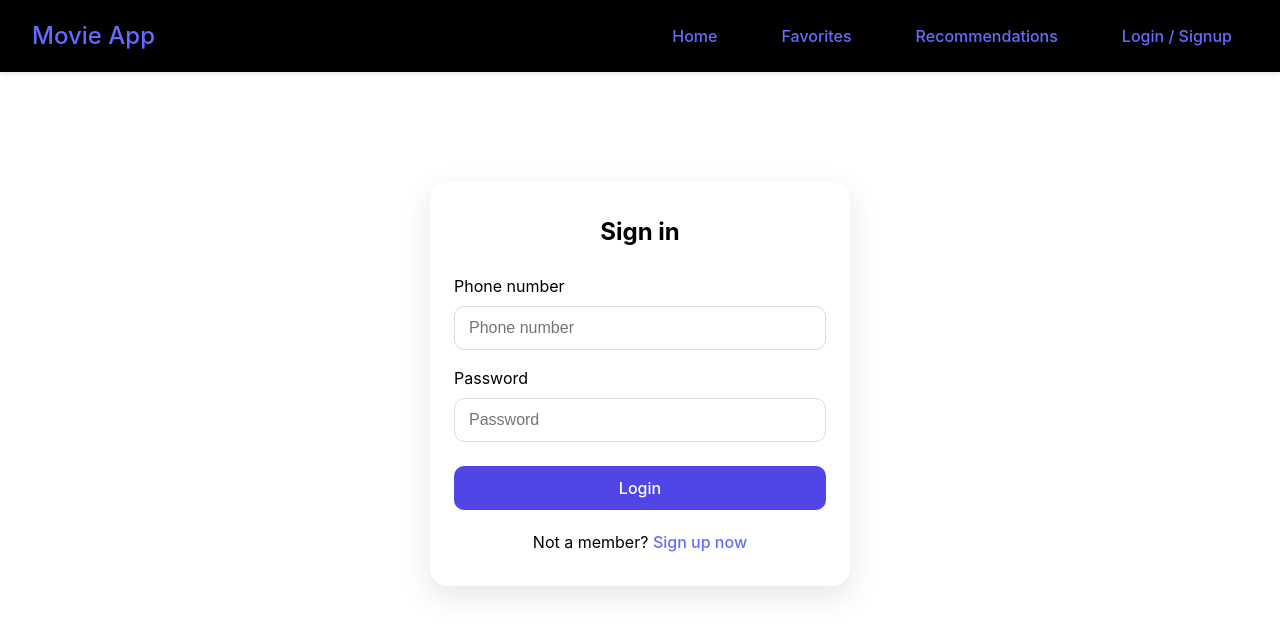
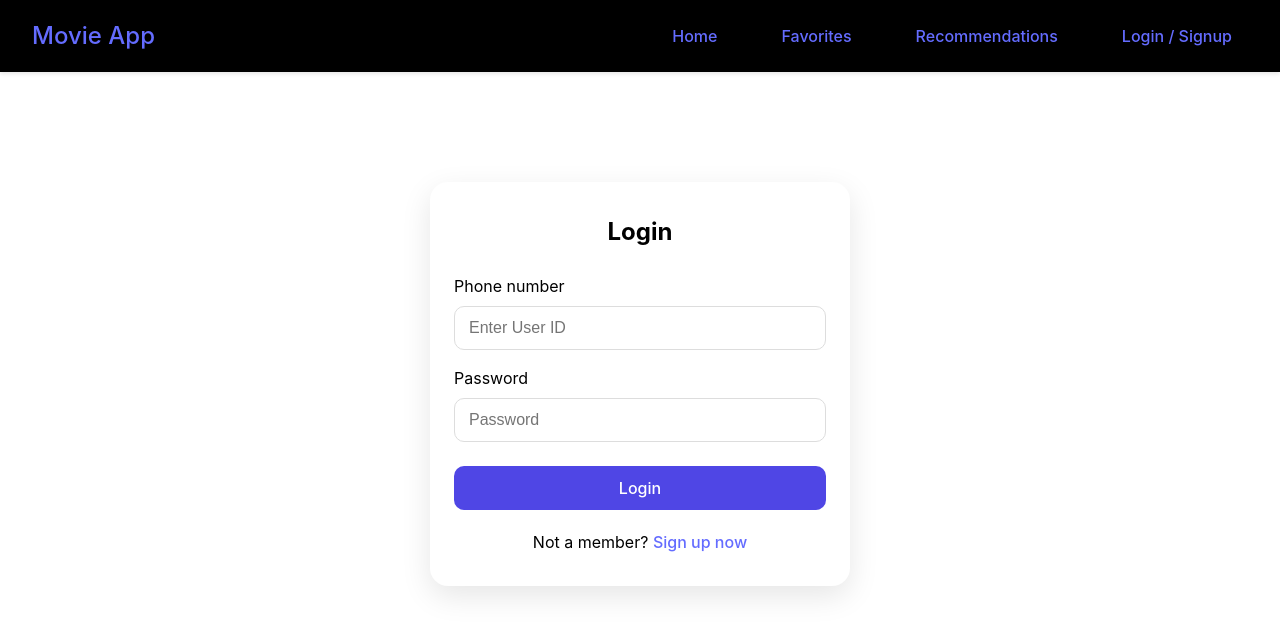
Before and after one commit to beryan-a/Movie-App, a React (Vite) app in the folder frontend/: page /login in a window 1280 px wide. Shown: the top 634 px of the page. Built offline with nearby package versions, Linux system fonts and the light colour scheme.

Commit message:
login screen almost done

```diff
--- a/frontend/src/pages/Login.jsx
+++ b/frontend/src/pages/Login.jsx
@@ -1,4 +1,48 @@
-function Login() {
+import { useState } from 'react';
+import { signupUser } from '../services/api';
+import '../css/App.css'; // İsteğe bağlı css
+
+
+function Login({onLoginSuccess}) {
+    const [isSignup, setIsSignup] = useState(false);
+    const [inputUserId, setInputUserId] = useState('');
+    const [message, setMessage] = useState('');
+
+    //varolan userid ile giriş yapma
+    const handleLogin = (e)=>{
+        e.preventDefault();
+        if(!inputUserId){
+            setMessage("enter valid user id!");
+            return;
+        }
+        const userIdNum = parseInt(inputUserId, 10);
+        localStorage.setItem("userId", userIdNum);
+        if(onLoginSuccess) onLoginSuccess(userIdNum);
+    }
+
+    // 2. Yeni Kayıt Olma (Sign Up)
+  const handleSignup = async (e) => {
+    e.preventDefault();
+    try {
+      setMessage("Kullanıcı oluşturuluyor...");
+      const data = await signupUser(); // Backend'de main_data.csv'ye yazılır
+
+      if (data.userId) {
+        localStorage.setItem("userId", data.userId);
+        setMessage(`Kayıt Başarılı! Sizin User ID'niz: ${data.userId}`);
+
+        setTimeout(() => {
+          if (onLoginSuccess) onLoginSuccess(data.userId);
+        }, 1500);
+      }
+    } catch (err) {
+      console.error("Signup error:", err);
+      setMessage("Kayıt oluşturulurken bir hata oluştu.");
+    }
+  };
+
+
+
     return (
         <div style={{
             minHeight: '70vh',
@@ -17,22 +61,30 @@ function Login() {
             }}>
                 <h2 style={{ marginBottom: '24px', textAlign: 'center',
                 color: "black"
-                 }}>Sign in</h2>
+                 }}>{isSignup ? "Sign Up" : "Login"}</h2>
 
-                <form style={{ display: 'flex', flexDirection: 'column', gap: '16px' }}>
+                {message && <p style={{ color: '#ffd700', marginBottom: '1rem' }}>{message}</p>}
+
+
+                {!isSignup ? (
+
+                    //LOGIN FORM
+
+                    <form onSubmit={handleLogin} style={{ display: 'flex', flexDirection: 'column', gap: '16px'
+                     }}>
                     <div style={{ display: 'flex', flexDirection: 'column', gap: '8px' ,color: "black"}}>
                         <label htmlFor="phone">Phone number</label>
                         <input
-                            id="phone"
-                            name="phone"
-                            type="tel"
-                            placeholder="Phone number"
+                            value={inputUserId}
+                            type="number"
+                            placeholder="Enter User ID"
                             style={{
                                 padding: '12px 14px',
                                 border: '1px solid #ddd',
                                 borderRadius: '10px',
                                 fontSize: '16px'
                             }}
+                            onChange={(e) => setInputUserId(e.target.value)}
                         />
                     </div>
 
@@ -68,6 +120,37 @@ function Login() {
                         Login
                     </button>
                 </form>
+                ):(
+                    //SIGNUP FORM
+
+                    <form style={{ display: 'flex', flexDirection: 'column', gap: '16px' }}>
+                    <div style={{ display: 'flex', flexDirection: 'column', gap: '8px' ,color: "black"}}>
+
+                        <button
+                            type="submit"
+                            style={{
+                                marginTop: '8px',
+                                padding: '12px 18px',
+                                border: 'none',
+                                borderRadius: '10px',
+                                background: '#4f46e5',
+                                color: '#fff',
+                                fontSize: '16px',
+                                cursor: 'pointer'
+                            }}
+                            onClick={handleSignup}
+                        >
+                            Signup with default ID
+                        </button>
+                    </div>
+                </form>
+                )}
+
+
+
+
+
+
 
                 <p style={{ marginTop: '20px', textAlign: 'center' ,color: "black"}}>
                     Not a member? <a href="#">Sign up now</a>
--- a/frontend/src/services/api.js
+++ b/frontend/src/services/api.js
@@ -99,6 +99,14 @@ export const getRecommendations = async (userId, X = 5, K = 3) => {
   return await response.json();
 };
 
+// YENİ: Backend'de yeni kullanıcı (signup ile kayıt yapılınca)(0 puanlı) oluşturan servis
+export const signupUser = async () => {
+  const response = await fetch(`${BACKEND_URL}/auth/signup`, {
+    method: "POST",
+    headers: { "Content-Type": "application/json" }
+  });
+  return await response.json(); // { userId: 12345, message: "..." }
+};
 
 
 // export const getPopularMovies = async()=>{
```
